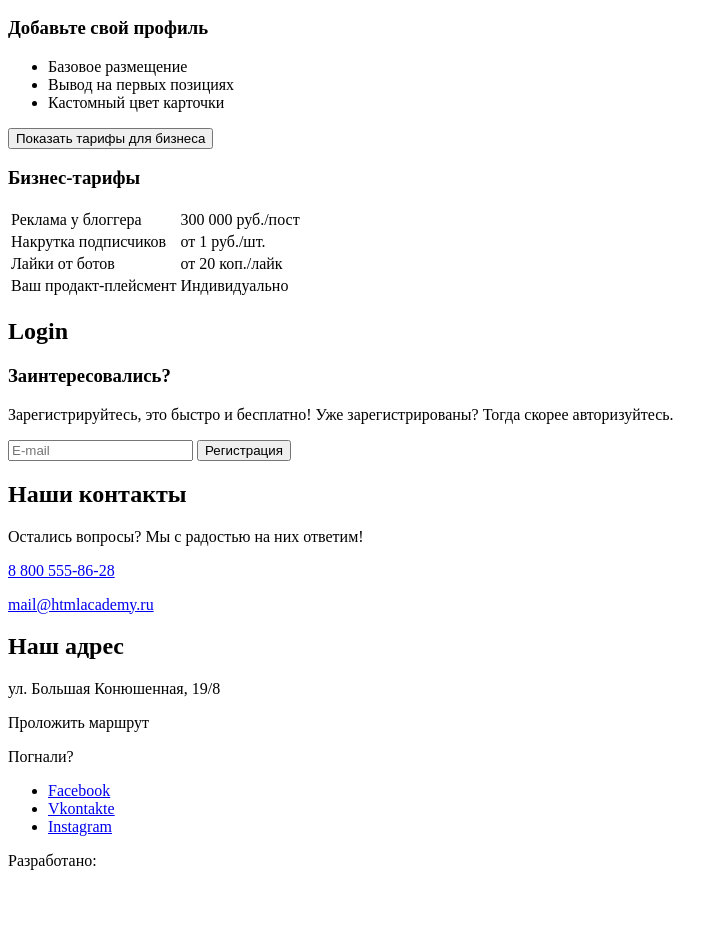
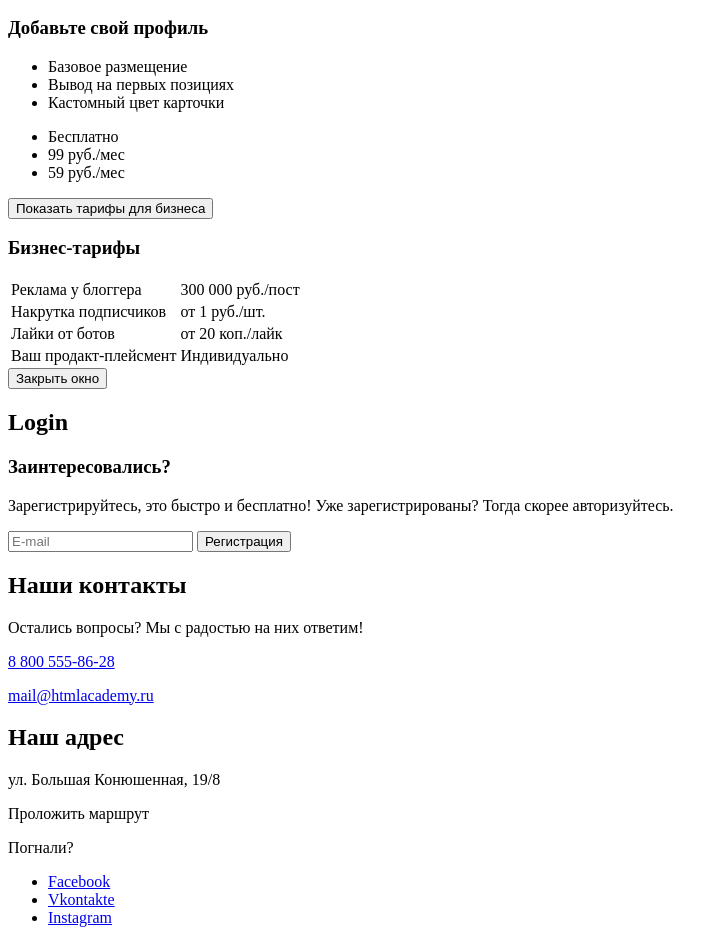
Before and after one commit to Alexmasya97/Pognali, a plain HTML site: page src/Index.html in a window 1280 px wide. Shown: the part 2481-3409 px from the top of the page, without its empty margins (0-728 px from the left). Before the commit the page ends 3367 px from the top, so only its background shows below. Drawn offline with Linux system fonts and the light colour scheme.

Commit message:
tags with bem

```diff
--- a/src/Index.html
+++ b/src/Index.html
@@ -251,11 +251,16 @@
             <li class="tariffs-base__item">Вывод на первых позициях</li>
             <li class="tariffs-base__item">Кастомный цвет карточки</li>
           </ul>
+          <ul class="tariffs-base__price">
+            <li class="tariffs-base__item">Бесплатно</li>
+            <li class="tariffs-base__item">99 руб./мес</li>
+            <li class="tariffs-base__item">59 руб./мес</li>
+          </ul>
         </div>
 
         <div class="tariffs-premium">
-          <button class="tariffs-premium__toggle" type="button">
-            <span class="tariff-modal tariff-modal__close">Показать тарифы для бизнеса</span>
+          <button class="tariffs-premium__open-button" type="button">
+            Показать тарифы для бизнеса
           </button>
           <h3 class="heading">Бизнес-тарифы</h3>
           <table>
@@ -276,6 +281,7 @@
               <td>Индивидуально</td>
             </tr>
           </table>
+          <button class="tariffs-premium__close-button">Закрыть окно</button>
         </div>
       </div>
 
```
